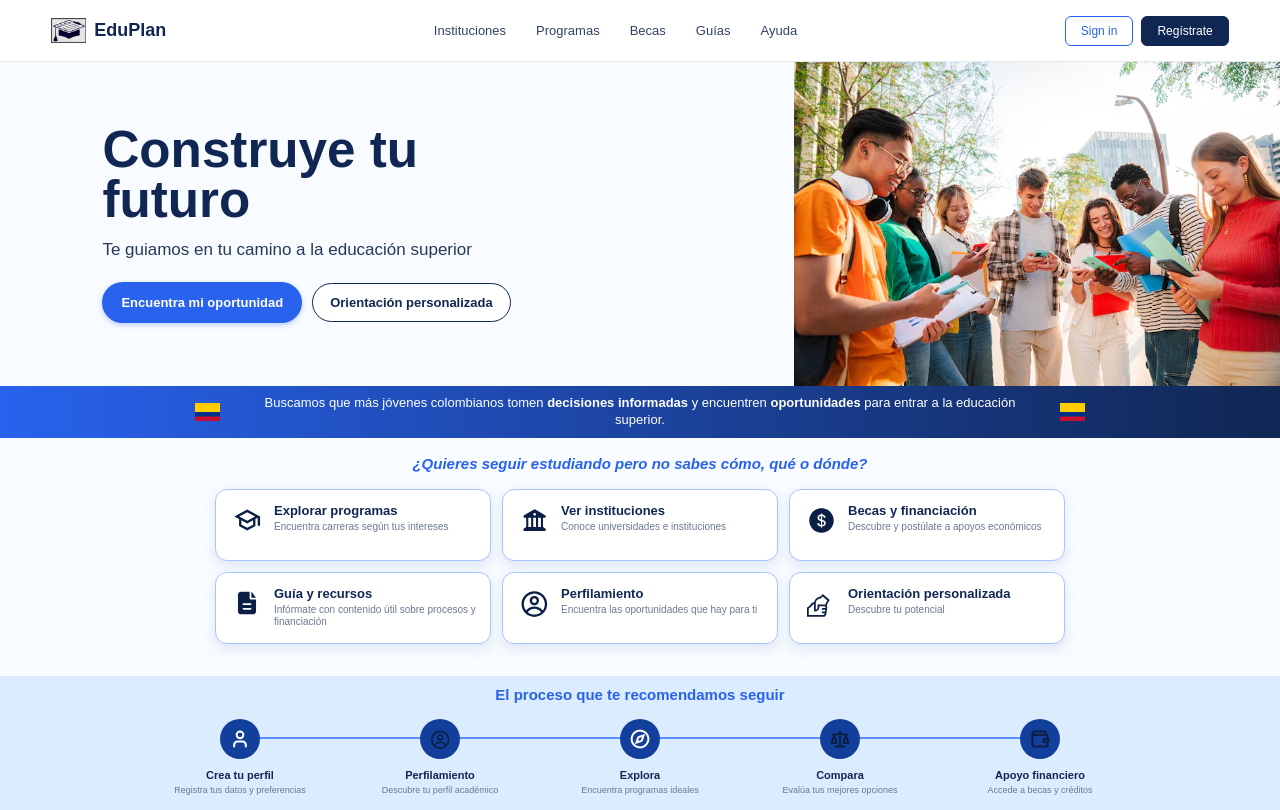
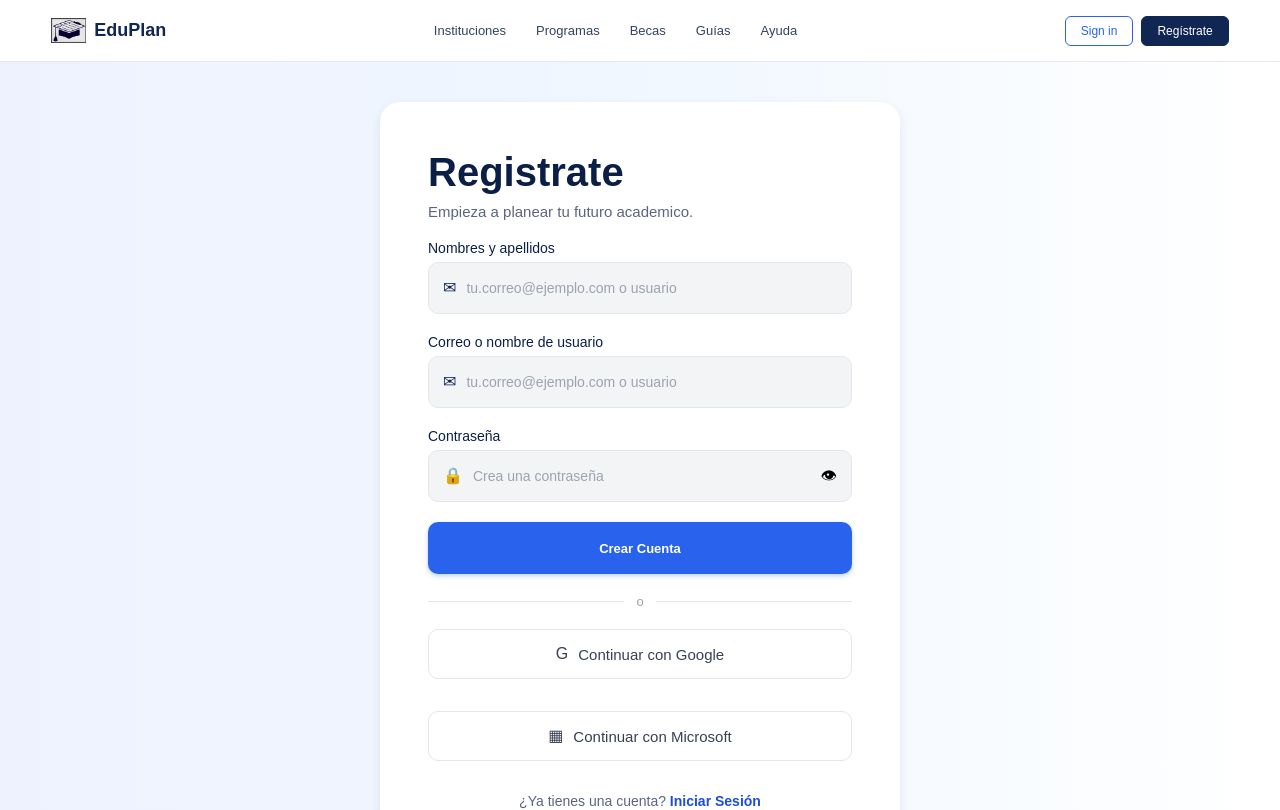
Before and after one commit to Alendy-24/EduPlan, a React (Vite) app in the folder frontend/: page /register in a window 1280 px wide. Shown: the top 810 px of the page. Built offline with nearby package versions, Linux system fonts and the light colour scheme.

Commit message:
feat: Add register screen based from figma. Refs #2

```diff
--- a/frontend/package.json
+++ b/frontend/package.json
@@ -11,7 +11,8 @@
   },
   "dependencies": {
     "react": "^19.2.8",
-    "react-dom": "^19.2.8"
+    "react-dom": "^19.2.8",
+    "react-router-dom": "^7.18.4"
   },
   "devDependencies": {
     "@types/react": "^19.2.18",
--- a/frontend/src/App.jsx
+++ b/frontend/src/App.jsx
@@ -1,19 +1,13 @@
-import Navbar from "./components/Navbar";
-import Hero from "./components/Hero";
-import Features from "./components/Features";
-import Process from "./components/Process";
-import Footer from "./components/Footer";
+import { BrowserRouter } from "react-router-dom";
+import AppRoutes from "./routes/Routes";
 import "./App.css";
 
 function App() {
     return (
-        <div className="app">
-            <Navbar />
-            <Hero />
-            <Features />
-            <Process />
-            <Footer />
-        </div>
+        // enrutamiento para moverse de pagina en pagina
+        <BrowserRouter>
+            <AppRoutes />
+        </BrowserRouter>
     );
 }
 
--- a/frontend/src/components/Navbar.jsx
+++ b/frontend/src/components/Navbar.jsx
@@ -1,6 +1,8 @@
 import logoEduplan from "../assets/images/logo-eduplan.jpg";
+import { useNavigate } from "react-router-dom";
 
 function Navbar() {
+     const navigate = useNavigate();
     return (
         <header className="navbar">
 
@@ -27,7 +29,8 @@ function Navbar() {
                     Sign in
                 </button>
 
-                <button className="btn-register">
+                <button className="btn-register"
+                    onClick={() => navigate("/register")} >
                     Regístrate
                 </button>
 
--- /dev/null
+++ b/frontend/src/components/RegisterForm.jsx
@@ -0,0 +1,94 @@
+import { useState } from "react";
+
+function RegisterForm() {
+    const [nombre, setNombre] = useState("");
+    const [correo, setCorreo] = useState("");
+    const [contrasena, setContrasena] = useState("");
+    const [mostrarContrasena, setMostrarContrasena] = useState(false);
+
+    const manejarEnvio = (e) => {
+        e.preventDefault();
+        console.log({ nombre, correo, contrasena });
+        // Aquí después va la llamada al backend de Spring Boot
+    };
+
+    return (
+        <div className="register-card">
+            <div className="register-header">
+                <h1>Registrate</h1>
+                <p>Empieza a planear tu futuro academico.</p>
+            </div>
+
+            <form onSubmit={manejarEnvio}>
+                <div className="register-field">
+                    <label>Nombres y apellidos</label>
+                    <div className="register-input">
+                        <span className="icon-placeholder">✉</span>
+                        <input
+                            type="text"
+                            placeholder="tu.correo@ejemplo.com o usuario"
+                            value={nombre}
+                            onChange={(e) => setNombre(e.target.value)}
+                        />
+                    </div>
+                </div>
+
+                <div className="register-field">
+                    <label>Correo o nombre de usuario</label>
+                    <div className="register-input">
+                        <span className="icon-placeholder">✉</span>
+                        <input
+                            type="email"
+                            placeholder="tu.correo@ejemplo.com o usuario"
+                            value={correo}
+                            onChange={(e) => setCorreo(e.target.value)}
+                        />
+                    </div>
+                </div>
+
+                <div className="register-field">
+                    <label>Contraseña</label>
+                    <div className="register-input">
+                        <span className="icon-placeholder">🔒</span>
+                        <input
+                            type={mostrarContrasena ? "text" : "password"}
+                            placeholder="Crea una contraseña"
+                            value={contrasena}
+                            onChange={(e) => setContrasena(e.target.value)}
+                        />
+                        <button
+                            type="button"
+                            className="icon-placeholder icon-eye-btn"
+                            onClick={() => setMostrarContrasena(!mostrarContrasena)}
+                        >
+                            👁
+                        </button>
+                    </div>
+                </div>
+
+                <button type="submit" className="btn-primary btn-block">
+                    Crear Cuenta
+                </button>
+            </form>
+
+            <div className="register-separator">
+                <span></span>
+                <p>o</p>
+                <span></span>
+            </div>
+
+            <button className="btn-social">
+                <span className="icon-placeholder">G</span> Continuar con Google
+            </button>
+            <button className="btn-social">
+                <span className="icon-placeholder">▦</span> Continuar con Microsoft
+            </button>
+
+            <p className="register-login-row">
+                ¿Ya tienes una cuenta? <a href="/login">Iniciar Sesión</a>
+            </p>
+        </div>
+    );
+}
+
+export default RegisterForm;
--- /dev/null
+++ b/frontend/src/pages/landing.jsx
@@ -0,0 +1,20 @@
+import Navbar from "../components/Navbar";
+import Hero from "../components/Hero";
+import Features from "../components/Features";
+import Process from "../components/Process";
+import Footer from "../components/Footer";
+import "../App.css";
+
+function App() {
+    return (
+        <div className="app">
+            <Navbar />
+            <Hero />
+            <Features />
+            <Process />
+            <Footer />
+        </div>
+    );
+}
+
+export default App;
--- /dev/null
+++ b/frontend/src/pages/register.css
@@ -0,0 +1,145 @@
+
+/* ============================= */
+/* WEAS DEL REGISTRO */
+/* ============================= */
+/* stuff copied from figma*/
+
+.register-page-wrapper {
+    min-height: 100vh;
+    display: flex;
+    flex-direction: column;
+}
+
+.register-main {
+    flex: 1;
+    display: flex;
+    align-items: center;
+    justify-content: center;
+    background: linear-gradient(90deg, #eef2ff, #f0f7ff, white);
+    padding: 40px 20px;
+}
+
+.register-card {
+    width: 520px;
+    max-width: 100%;
+    background: white;
+    border-radius: 20px;
+    padding: 48px;
+    display: flex;
+    flex-direction: column;
+    gap: 20px;
+    box-shadow: 0 4px 12px rgba(0, 0, 0, 0.08);
+}
+
+.register-header h1 {
+    color: #0b1f46;
+    font-size: 40px;
+    font-weight: 700;
+}
+
+.register-header p {
+    color: #596581;
+    font-size: 15px;
+    margin-top: 8px;
+}
+
+.register-field {
+    display: flex;
+    flex-direction: column;
+    gap: 6px;
+    margin-bottom: 20px;
+}
+
+.register-field label {
+    color: #0b1f46;
+    font-size: 14px;
+    font-weight: 500;
+}
+
+.register-input {
+    display: flex;
+    align-items: center;
+    gap: 10px;
+    height: 52px;
+    padding: 0 14px;
+    background: #f3f4f6;
+    border: 1px solid #e5e7eb;
+    border-radius: 10px;
+}
+
+.register-input input {
+    border: none;
+    background: transparent;
+    outline: none;
+    flex: 1;
+    font-size: 14px;
+    color: #0b1f46;
+}
+
+.register-input input::placeholder {
+    color: #9ca3af;
+}
+
+.icon-placeholder {
+    font-size: 16px;
+    line-height: 1;
+    /* Reemplazar por <img> con SVG real más adelante */
+}
+
+.icon-eye-btn {
+    background: none;
+    border: none;
+    margin-left: auto;
+    cursor: pointer;
+}
+
+.btn-block {
+    width: 100%;
+    height: 52px;
+    border-radius: 10px;
+}
+
+.register-separator {
+    display: flex;
+    align-items: center;
+    gap: 12px;
+}
+
+.register-separator span {
+    flex: 1;
+    height: 1px;
+    background: #e5e7eb;
+}
+
+.register-separator p {
+    color: #9ca3af;
+    font-size: 13px;
+}
+
+.btn-social {
+    width: 100%;
+    height: 50px;
+    border-radius: 10px;
+    background: white;
+    border: 1px solid #e5e7eb;
+    color: #374151;
+    font-size: 15px;
+    font-weight: 500;
+    margin-bottom: 12px;
+    display: flex;
+    align-items: center;
+    justify-content: center;
+    gap: 10px;
+}
+
+.register-login-row {
+    text-align: center;
+    font-size: 14px;
+    color: #596581;
+}
+
+.register-login-row a {
+    color: #1d4ed8;
+    font-weight: 600;
+    text-decoration: none;
+}
--- /dev/null
+++ b/frontend/src/pages/register.jsx
@@ -0,0 +1,18 @@
+import Navbar from "../components/Navbar";
+import Footer from "../components/Footer";
+import RegisterForm from "../components/RegisterForm";
+import "./register.css";
+
+function Register() {
+    return (
+        <div className="register-page-wrapper">
+            <Navbar />
+            <main className="register-main">
+                <RegisterForm />
+            </main>
+            <Footer />
+        </div>
+    );
+}
+
+export default Register;
--- /dev/null
+++ b/frontend/src/routes/Routes.jsx
@@ -0,0 +1,14 @@
+import { Routes, Route } from "react-router-dom";
+import Landing from "../pages/landing";
+import Register from "../pages/register";
+
+function AppRoutes() {
+    return (
+        <Routes>
+            <Route path="/" element={<Landing />} />
+            <Route path="/register" element={<Register />} />
+        </Routes>
+    );
+}
+
+export default AppRoutes;
```
Also changed, not shown: 1 other file (tests, documents, lock files or other folders).
